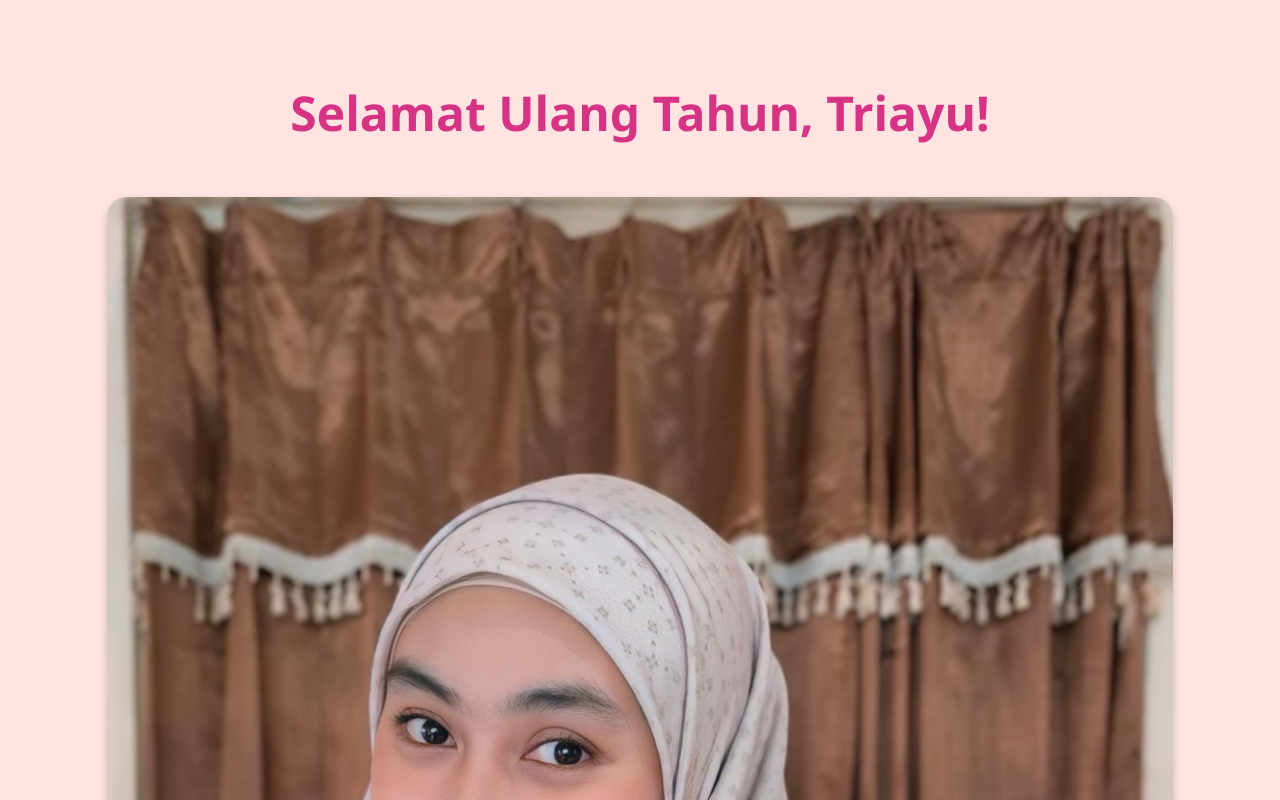
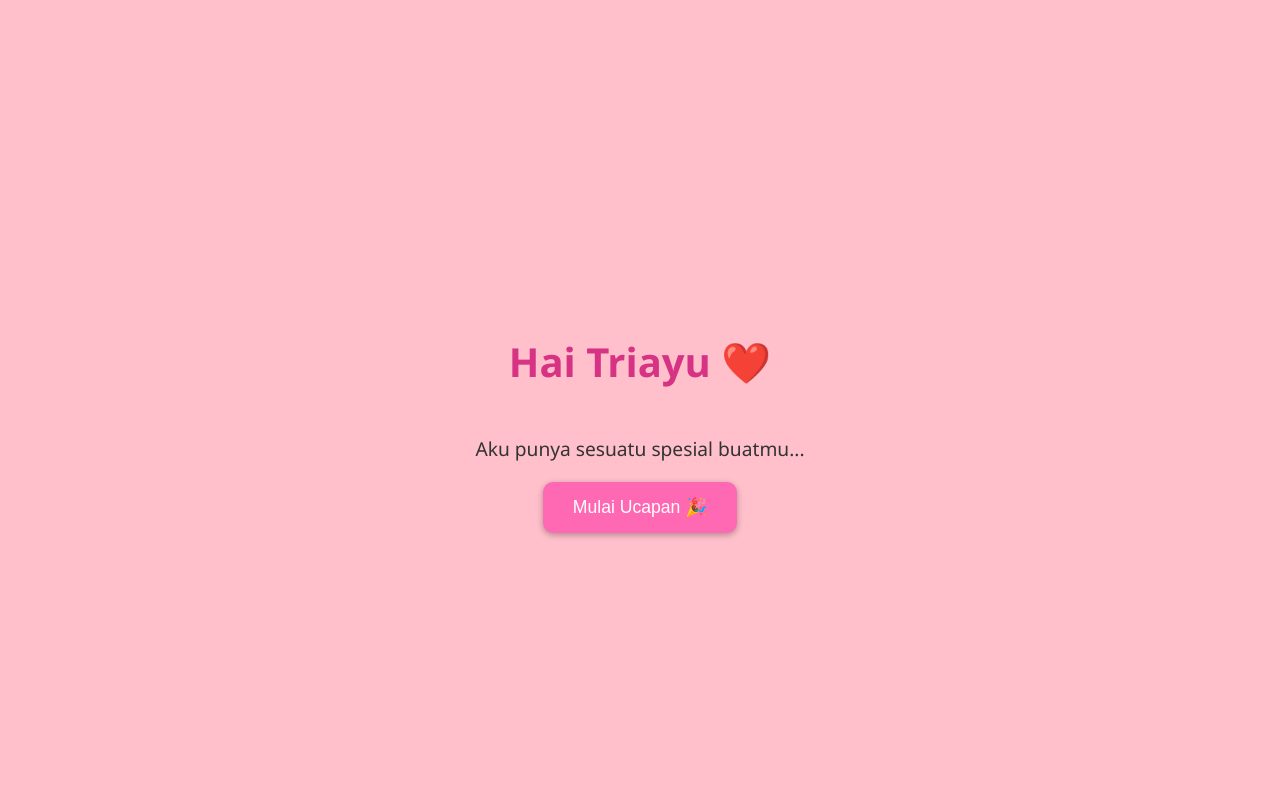
Before and after one commit to Gumpink/Diskon-Belanja, a plain HTML site: page index.html in a window 1280 px wide. Shown: the top 800 px of the page. Drawn offline with Linux system fonts and the light colour scheme.

Commit message:
Update index.html

```diff
--- a/index.html
+++ b/index.html
@@ -6,20 +6,33 @@
   <title>Selamat Ulang Tahun, Triayu!</title>
   <style>
     body {
+      margin: 0;
+      font-family: 'Segoe UI', sans-serif;
       background-color: #ffe4e1;
-      font-family: 'Segoe UI', sans-serif;
       color: #333;
       text-align: center;
-      padding: 40px;
     }
+
+    .welcome-screen {
+      display: flex;
+      flex-direction: column;
+      justify-content: center;
+      align-items: center;
+      height: 100vh;
+      background-color: #ffc0cb;
+      padding: 20px;
+    }
+
+    .main-content {
+      display: none;
+      padding: 30px;
+    }
+
     h1 {
       color: #d63384;
-      font-size: 3em;
+      font-size: 2.5em;
     }
-    p {
-      font-size: 1.2em;
-      margin: 20px 0;
-    }
+
     img {
       border-radius: 20px;
       margin: 20px 0;
@@ -27,33 +40,64 @@
       height: auto;
       box-shadow: 0 4px 8px rgba(0,0,0,0.2);
     }
+
+    p {
+      font-size: 1.2em;
+      margin: 20px 0;
+    }
+
+    button {
+      padding: 15px 30px;
+      font-size: 1.1em;
+      background-color: #ff69b4;
+      color: white;
+      border: none;
+      border-radius: 10px;
+      cursor: pointer;
+      box-shadow: 0 2px 6px rgba(0,0,0,0.3);
+      transition: background 0.3s ease;
+    }
+
+    button:hover {
+      background-color: #ff1493;
+    }
+
     audio {
       display: none;
     }
   </style>
 </head>
 <body>
+  <!-- Layar pembuka -->
+  <div class="welcome-screen" id="welcome">
+    <h1>Hai Triayu ❤️</h1>
+    <p>Aku punya sesuatu spesial buatmu...</p>
+    <button onclick="startCard()">Mulai Ucapan 🎉</button>
+  </div>
+
+  <!-- Konten utama -->
+  <div class="main-content" id="content">
     <h1>Selamat Ulang Tahun, Triayu!</h1>
 
-  <img src="https://raw.githubusercontent.com/Gumpink/Diskon-Belanja/main/WhatsApp%20Image%202025-04-21%20at%2011.10.51.jpeg" alt="Foto Triayu" />
+    <img src="https://raw.githubusercontent.com/Gumpink/Diskon-Belanja/main/WhatsApp%20Image%202025-04-21%20at%2011.10.51.jpeg" alt="Triayu" />
 
     <p>Semoga setiap langkahmu dipenuhi kebahagiaan, kesehatan, dan keberkahan. Terima kasih sudah hadir dalam hidupku. ❤️</p>
     <p>Aku sayang kamu, dan aku akan selalu di sini untukmu.</p>
     <p>Dengan cinta, <br> Gumpink</p>
 
-  <audio autoplay loop>
+    <audio id="bgm" loop>
       <source src="https://raw.githubusercontent.com/Gumpink/Diskon-Belanja/main/Janji%20Setia%20-%20Tiara%20Andini%20(Cover)%20by%20Igan%20Andhika-yt.savetube.me.mp3" type="audio/mpeg">
       Browser kamu tidak mendukung pemutar musik.
     </audio>
+  </div>
 
   <script>
-    // Untuk mengatasi autoplay di beberapa browser (seperti Chrome)
-    document.addEventListener('click', () => {
-      const audio = document.querySelector("audio");
-      if (audio.paused) {
-        audio.play().catch(() => {});
+    function startCard() {
+      document.getElementById("welcome").style.display = "none";
+      document.getElementById("content").style.display = "block";
+      const music = document.getElementById("bgm");
+      music.play().catch(() => {});
     }
-    });
   </script>
 </body>
 </html>
```
Lines whose indentation alone changed are shown as unchanged.
